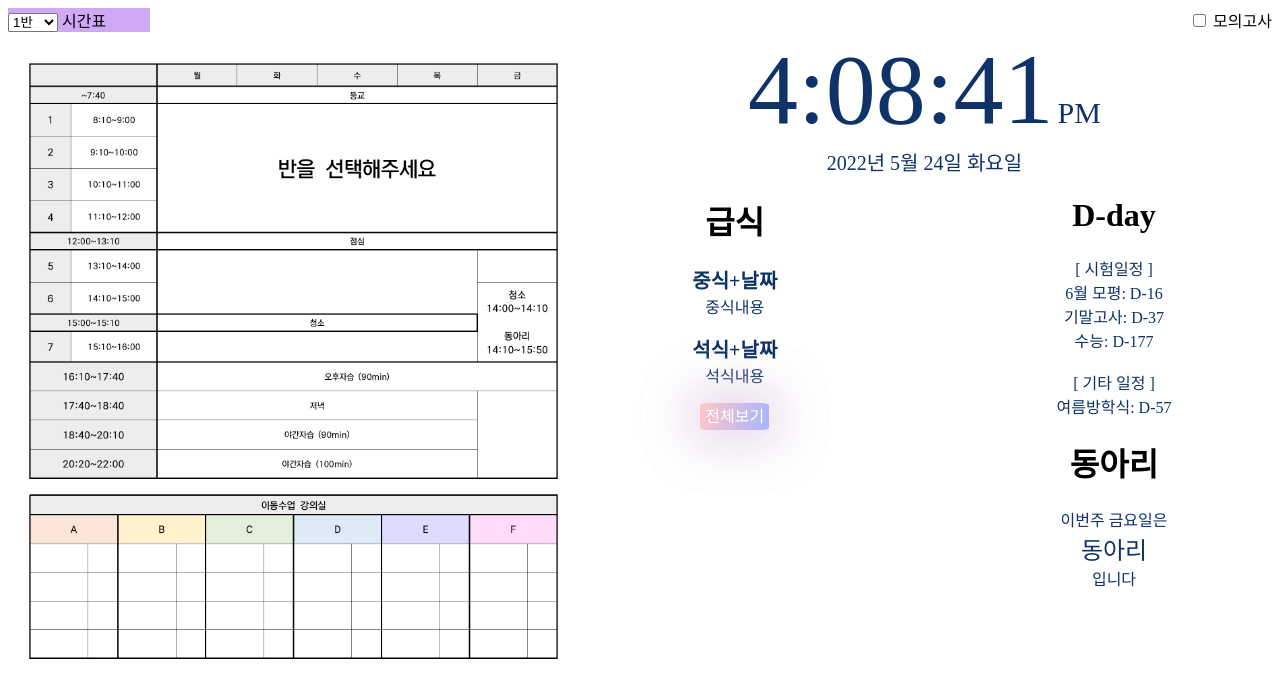
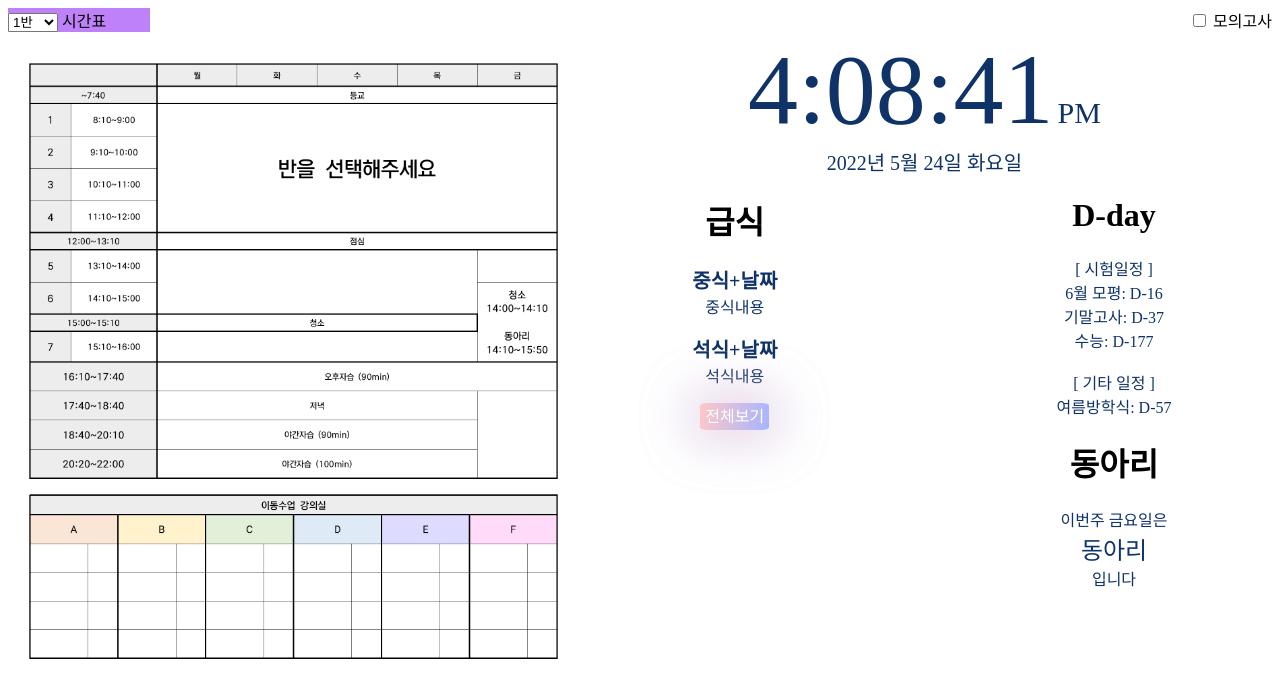
Before and after one commit to Geonwoo1109/School_Website, a plain HTML site: page index.html in a window 1280 px wide. Drawn offline with nearby package versions, Linux system fonts and the light colour scheme; no server answers.

Commit message:
Update index.html

```diff
--- a/index.html
+++ b/index.html
@@ -25,7 +25,7 @@
 
         <!-- 시간표 -->
         <span id="form" style="height: 100%; width: 45%;">
-            <div id="ChangeTimeTable" style="float: left; width: 25%; height: 5%; background-color: #d0a9f5;">
+            <div id="ChangeTimeTable" style="float: left; width: 25%; height: 5%; background-color: #be81f7;">
                 <select name="language" onchange="handleOnChange(this)">
                     <option value="3-1">1반</option>
                     <option value="3-2">2반</option>
```
